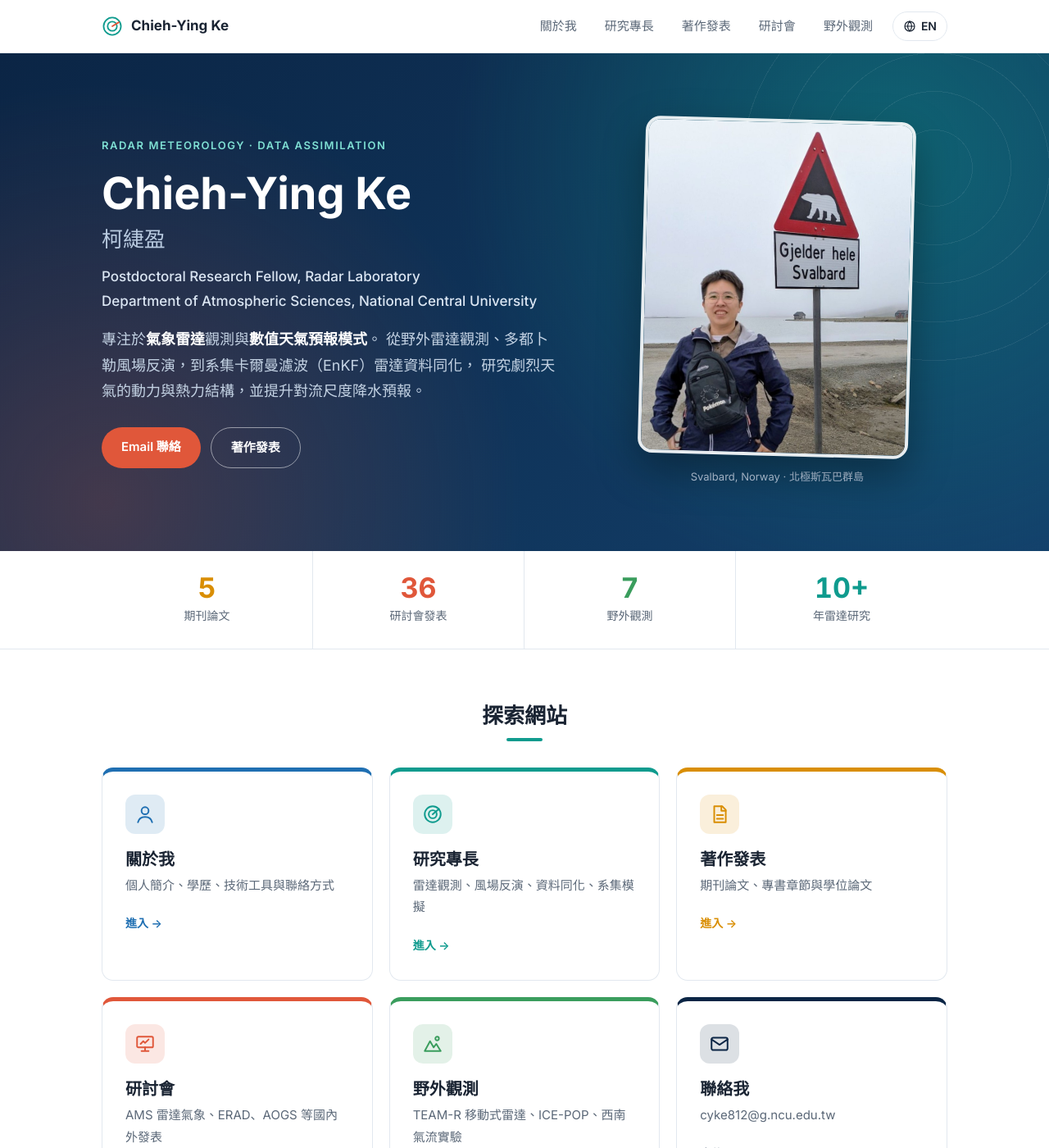
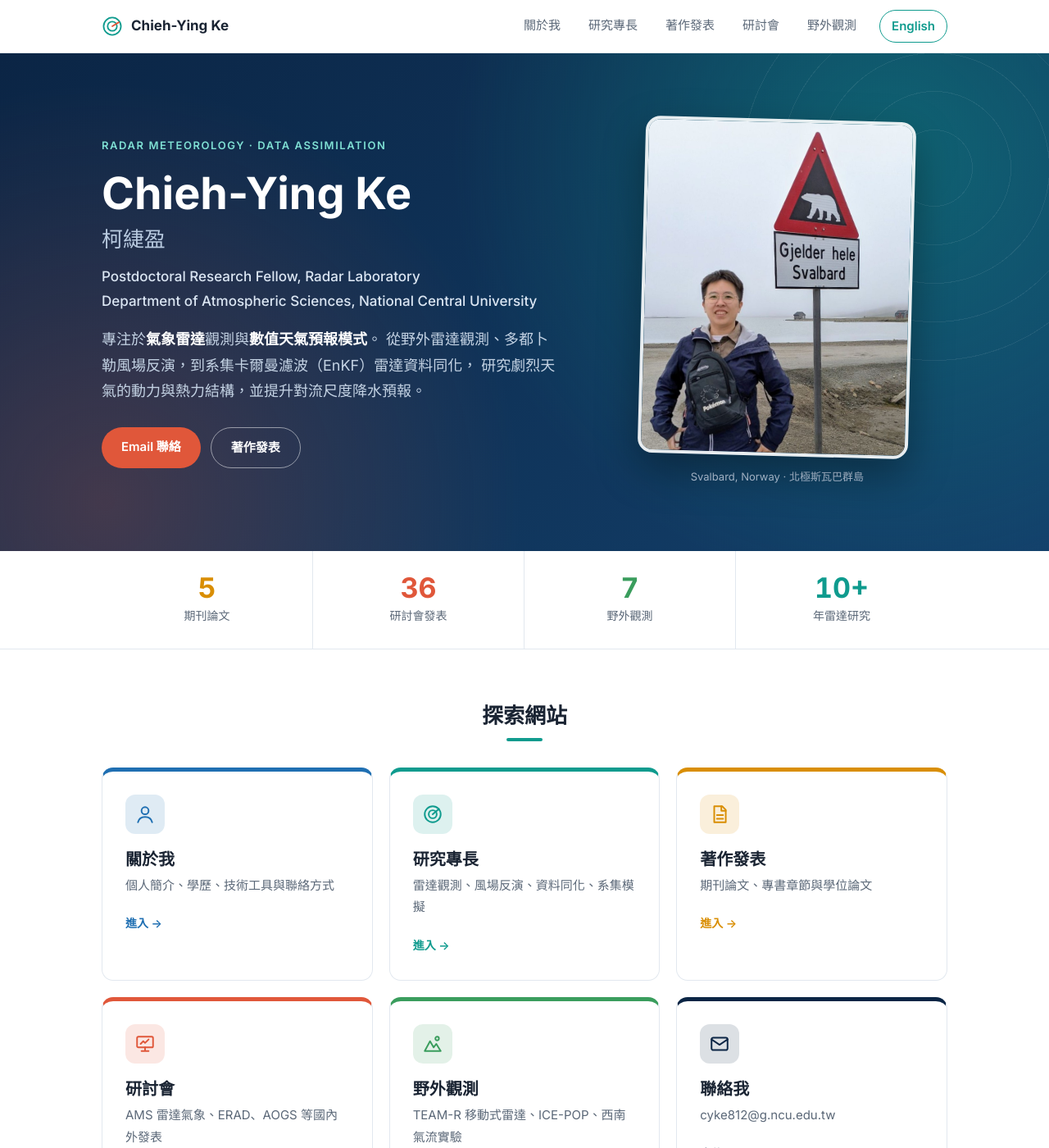
Before and after one commit to ru389ru389/ChiehYingKe, a Jekyll site: the page built from index.html, in a window 1280 px wide and 1400 px high. Shown: the whole window at 82% size. Built offline with Jekyll 4.4.1, drawn with Linux system fonts in a browser that asks for light colours.

Commit message:
Move language switch into the navigation tab row
Place the 中文/English toggle as the last item beside the page tabs on
desktop; on mobile it stays visible next to the menu button.

Co-Authored-By: Claude Opus 5.5 <noreply@anthropic.com>
Claude-Session: https://claude.ai/code/session_01TjLeYQUDtQAoEURkP55sWs

```diff
--- a/_layouts/default.html
+++ b/_layouts/default.html
@@ -28,16 +28,14 @@
       <svg viewBox="0 0 32 32" aria-hidden="true"><circle cx="16" cy="16" r="13"/><circle cx="16" cy="16" r="7"/><path d="M16 16 L26 10"/></svg>
       Chieh-Ying Ke
     </a>
-    <div class="nav-right">
-      <nav class="menu">
-        {% for item in site.nav offset: 1 %}{% assign u = prefix | append: item.url %}
-        <a href="{{ u | relative_url }}" class="c-{{ item.color }}{% if page.url == u %} active{% endif %}">{% if lang == 'en' %}{{ item.title_en }}{% else %}{{ item.title }}{% endif %}</a>
-        {% endfor %}
-      </nav>
-      <a class="lang-switch" href="{{ other_url | relative_url }}" title="{{ L.switch_title }}" lang="{% if lang == 'en' %}zh-Hant{% else %}en{% endif %}">
-        <svg viewBox="0 0 24 24" aria-hidden="true"><circle cx="12" cy="12" r="9"/><path d="M3 12h18M12 3c2.5 2.5 3.8 5.5 3.8 9s-1.3 6.5-3.8 9c-2.5-2.5-3.8-5.5-3.8-9S9.5 5.5 12 3z"/></svg>
-        {{ L.switch_label }}
-      </a>
+    <nav class="menu">
+      {% for item in site.nav offset: 1 %}{% assign u = prefix | append: item.url %}
+      <a href="{{ u | relative_url }}" class="c-{{ item.color }}{% if page.url == u %} active{% endif %}">{% if lang == 'en' %}{{ item.title_en }}{% else %}{{ item.title }}{% endif %}</a>
+      {% endfor %}
+      <a class="lang-switch" href="{{ other_url | relative_url }}" title="{{ L.switch_title }}" lang="{% if lang == 'en' %}zh-Hant{% else %}en{% endif %}">{% if lang == 'en' %}中文{% else %}English{% endif %}</a>
+    </nav>
+    <div class="nav-mobile">
+      <a class="lang-switch" href="{{ other_url | relative_url }}" title="{{ L.switch_title }}">{{ L.switch_label }}</a>
       <button class="menu-btn" aria-label="{{ L.menu }}" aria-expanded="false" onclick="var o=document.body.classList.toggle('menu-open');this.setAttribute('aria-expanded',o)">
         <span></span><span></span><span></span>
       </button>
--- a/assets/style.css
+++ b/assets/style.css
@@ -86,14 +86,12 @@ p { margin: 0 0 1em; }
 }
 .menu a:hover { text-decoration: none; color: var(--c); background: color-mix(in srgb, var(--c) 10%, transparent); }
 .menu a.active { color: #fff; background: var(--c); }
-.nav-right { display: flex; align-items: center; gap: 10px; }
-.lang-switch {
-  display: inline-flex; align-items: center; gap: 6px; padding: 5px 12px; border-radius: 999px;
-  font-size: 14px; font-weight: 600; color: var(--text); border: 1.5px solid var(--line);
-  transition: border-color .15s, color .15s;
+.lang-switch, .menu a.lang-switch {
+  margin-left: 8px; padding: 6px 14px; border-radius: 999px; font-size: 15px; font-weight: 600;
+  color: var(--teal); border: 1.5px solid var(--teal); transition: background .15s, color .15s;
 }
-.lang-switch:hover { text-decoration: none; border-color: var(--teal); color: var(--teal); }
-.lang-switch svg { width: 16px; height: 16px; fill: none; stroke: currentColor; stroke-width: 1.8; }
+.menu a.lang-switch:hover, .lang-switch:hover { text-decoration: none; background: var(--teal); color: #fff; }
+.nav-mobile { display: none; align-items: center; gap: 8px; }
 .menu-btn { display: none; background: none; border: 0; padding: 8px; cursor: pointer; }
 .menu-btn span { display: block; width: 22px; height: 2px; background: var(--text); margin: 5px 0; border-radius: 2px; }
 
@@ -317,7 +315,10 @@ p { margin: 0 0 1em; }
 }
 @media (max-width: 760px) {
   .container { padding: 0 16px; }
+  .nav-mobile { display: flex; }
   .menu-btn { display: block; }
+  .nav-mobile .lang-switch { margin: 0; padding: 4px 12px; font-size: 13px; }
+  .menu .lang-switch { display: none; }
   .menu {
     display: none; position: absolute; top: 64px; left: 0; right: 0;
     flex-direction: column; gap: 4px; padding: 12px 16px 16px;
@@ -339,7 +340,6 @@ p { margin: 0 0 1em; }
   .research { grid-template-columns: 1fr; gap: 14px; padding: 22px; }
   .r-icon { width: 52px; height: 52px; }
   .pub, .pub-list.compact .pub { grid-template-columns: 1fr; gap: 4px; padding: 18px; }
-  .lang-switch { padding: 4px 10px; font-size: 13px; }
   .pub-year { font-size: 17px; }
   .camp-list { padding-left: 0; }
   .camp-list::before { left: 6px; }
```
